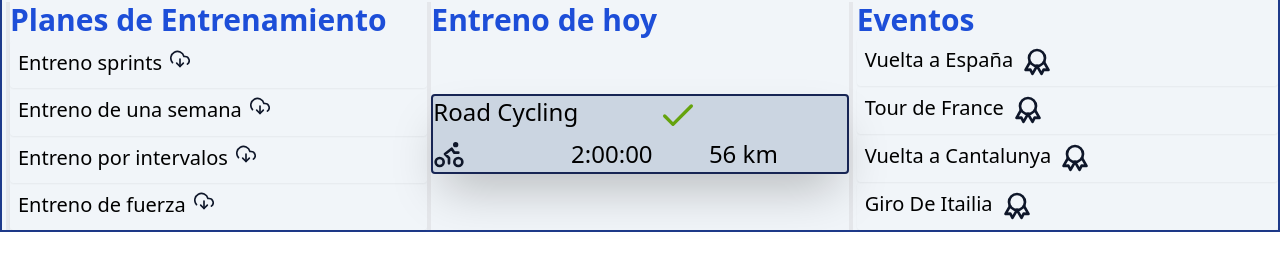
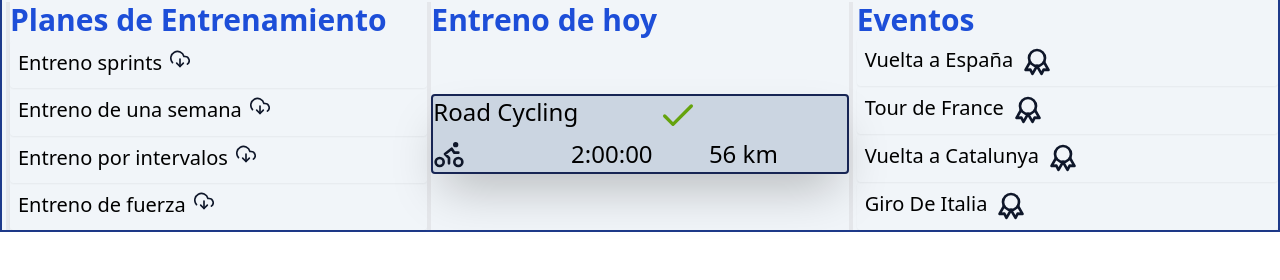
Before and after one commit to JulianMbp/Training, a Next.js app: page / in a window 1280 px wide. Shown: the part 372-652 px from the top of the page. Built offline with nearby package versions, Linux system fonts and the light colour scheme.

Commit message:
agregacion de comentarios y correcion de errores

```diff
--- a/app/page.tsx
+++ b/app/page.tsx
@@ -1,6 +1,7 @@
 export default function Home() {
   return (
     <main>
+      {/* Header para banner y barra de navegacion */}
       <header className=" w-screen h-20 bg-[#27303F]">
         <div className="grid grid-cols-8 ">
           <h1 className=" order-1 text-2xl font-bold text-white text-center mt-2 col-span-2 pt-3">
@@ -18,7 +19,7 @@ export default function Home() {
             </nav>
         </div>
       </header>
-
+      {/* Nombre de perfil */}
       <nav id="home" className="bg-slate-100  h-full w-full text-7xl border-2 border-blue-900 ">
         <menu className="grid grid-cols-1 md:grid-cols-4">
           <div className="text-2xl m-2 p-4 gap-3 flex col-span-4 shadow-lg  border border-blue-900">
@@ -26,12 +27,13 @@ export default function Home() {
             <div className="text-3xl pt-4">Chris Froome</div>
           </div>
           <div>
-
+            {/* banner de bienvenida */}
           </div>
           <div className="text-center text-4xl shadow-xl col-span-4 font-extrabold border mx-2 mt-10 border-blue-800">
             Bienvenido a tu entrenamiento Chris
           </div>
         </menu>
+        {/* seccion planes de entrenamiento */}
         <menu className="grid grid-cols-2 md:grid-cols-3 mt-20">
           <div className="ml-1 border-x-4 grid grid-cols-1 text-3xl h-auto w-full">
             <p className="text-3xl font-semibold text-blue-700 ">Planes de Entrenamiento</p>
@@ -52,7 +54,7 @@ export default function Home() {
               <svg className="h-5 w-5 text-slate-900"  viewBox="0 0 24 24"  fill="none"  stroke="currentColor"  stroke-width="2"  stroke-linecap="round"  stroke-linejoin="round">  <polyline points="8 17 12 21 16 17" />  <line x1="12" y1="12" x2="12" y2="21" />  <path d="M20.88 18.09A5 5 0 0 0 18 9h-1.26A8 8 0 1 0 3 16.29" /></svg>
             </a>
           </div>
-
+          {/* Seccion del entreno planificado y/o hecho para el dia */}
           <div className="grid grid-cols-1 md:grid-cols-2 border-x-4 text-2xl w-full ">
             <p className="col-span-2 text-3xl font-semibold text-blue-700">Entreno de hoy</p>
             <div className="bg-slate-300 rounded border-2 shadow-2xl border-blue-950 grid grid-cols-3 col-span-2 h-20 w-full">
@@ -64,10 +66,9 @@ export default function Home() {
             <p className="">56 km</p>
             </div>
           </div>
-
+          {/* Seccion de eventos y competencias */}
           <div className="pl-1 text-2xl grid grid-cols-1">
             <p className="text-3xl font-semibold text-blue-700">Eventos</p>
-
             <a href="" className="flex shadow-sm gap-2 text-xl text-black hover:bg-[#2f5aa8] text-left p-2 rounded hover:text-gray-50 ">
               Vuelta a España
             <svg className="h-8 w-8 text-slate-900"  width="24" height="24" viewBox="0 0 24 24" stroke-width="2" stroke="currentColor" fill="none" stroke-linecap="round" stroke-linejoin="round">  <path stroke="none" d="M0 0h24v24H0z"/>  <circle cx="12" cy="9" r="6" />  <polyline points="9 14.2 9 21 12 19 15 21 15 14.2" transform="rotate(-30 12 9)" />  <polyline points="9 14.2 9 21 12 19 15 21 15 14.2" transform="rotate(30 12 9)" /></svg>
@@ -77,18 +78,18 @@ export default function Home() {
             <svg className="h-8 w-8 text-slate-900"  width="24" height="24" viewBox="0 0 24 24" stroke-width="2" stroke="currentColor" fill="none" stroke-linecap="round" stroke-linejoin="round">  <path stroke="none" d="M0 0h24v24H0z"/>  <circle cx="12" cy="9" r="6" />  <polyline points="9 14.2 9 21 12 19 15 21 15 14.2" transform="rotate(-30 12 9)" />  <polyline points="9 14.2 9 21 12 19 15 21 15 14.2" transform="rotate(30 12 9)" /></svg>
             </a>
             <a href="" className="flex shadow-sm gap-2 text-xl text-black hover:bg-[#2f5aa8] text-left p-2 rounded hover:text-gray-50 ">
-              Vuelta a Cantalunya
+              Vuelta a Catalunya
             <svg className="h-8 w-8 text-slate-900"  width="24" height="24" viewBox="0 0 24 24" stroke-width="2" stroke="currentColor" fill="none" stroke-linecap="round" stroke-linejoin="round">  <path stroke="none" d="M0 0h24v24H0z"/>  <circle cx="12" cy="9" r="6" />  <polyline points="9 14.2 9 21 12 19 15 21 15 14.2" transform="rotate(-30 12 9)" />  <polyline points="9 14.2 9 21 12 19 15 21 15 14.2" transform="rotate(30 12 9)" /></svg>
             </a>
             <a href="" className="flex shadow-sm gap-2 text-xl text-black hover:bg-[#2f5aa8] text-left p-2 rounded hover:text-gray-50 ">
-              Giro De Itailia
+              Giro De Italia
             <svg className="h-8 w-8 text-slate-900"  width="24" height="24" viewBox="0 0 24 24" stroke-width="2" stroke="currentColor" fill="none" stroke-linecap="round" stroke-linejoin="round">  <path stroke="none" d="M0 0h24v24H0z"/>  <circle cx="12" cy="9" r="6" />  <polyline points="9 14.2 9 21 12 19 15 21 15 14.2" transform="rotate(-30 12 9)" />  <polyline points="9 14.2 9 21 12 19 15 21 15 14.2" transform="rotate(30 12 9)" /></svg>
             </a>
 
           </div>
         </menu>
       </nav>
-
+      {/* Calendario */}
       <nav id="dashboard" className="grid grid-cols-1 bg-slate-100 h-full w-full divide-x md:grid-cols-4 mt-20">
         <menu className="font-light grid grid-cols-7 col-span-3 h-full w-full order-2 border-2 border-slate-500 ">
           <div className="border-2 h-20 col-span-7 border-slate-500 ">
@@ -117,6 +118,7 @@ export default function Home() {
           </div>
           <div className="border-2 col-start-3 border-slate-500 ">
             1
+            {/* entreno planificado en el dia */}
             <div className="bg-slate-300 rounded border-2 shadow-2xl border-blue-950 grid grid-cols-1 md:grid-cols-3 col-span-2 h-20 w-full">
               <p className="col-span-3 flex">
                 Road Cycling
@@ -281,7 +283,7 @@ export default function Home() {
             </div>
           </div>
         </menu>
-
+        {/* Boton para agregar entrenamiento */}
         <div className="order-1 flex flex-col gap-1">
           <div className=" text-black hover:bg-[#2f5aa8]  text-center p-2 m-2 rounded hover:text-gray-50 ">
             <a href="#training" className="flex">
@@ -289,12 +291,14 @@ export default function Home() {
               <h3 className="font-thin">Agregar entrenamiento</h3>
             </a>
           </div>
+          {/* Boton para agregar competencia */}
           <div className=" text-black hover:bg-[#2f5aa8] text-center p-2 m-2 rounded hover:text-gray-50 ">
             <a href="#evento" className="flex">
               <svg className="h-8 w-8 text-slate-900"  width="24" height="24" viewBox="0 0 24 24" stroke-width="2" stroke="currentColor" fill="none" stroke-linecap="round" stroke-linejoin="round">  <path stroke="none" d="M0 0h24v24H0z"/>  <circle cx="12" cy="9" r="6" />  <polyline points="9 14.2 9 21 12 19 15 21 15 14.2" transform="rotate(-30 12 9)" />  <polyline points="9 14.2 9 21 12 19 15 21 15 14.2" transform="rotate(30 12 9)" /></svg>
               <h3 className="font-thin">Agregar Competencia</h3>
             </a>
           </div>
+          {/* boton para agregar recordatorio */}
           <div className=" text-black hover:bg-[#2f5aa8] text-center p-2 m-2 rounded hover:text-gray-50 ">
             <a href="#recordar" className="flex">
               <svg className="h-8 w-8 text-slate-900"  width="24" height="24" viewBox="0 0 24 24" stroke-width="2" stroke="currentColor" fill="none" stroke-linecap="round" stroke-linejoin="round">  <path stroke="none" d="M0 0h24v24H0z"/>  <polyline points="9 11 12 14 20 6" />  <path d="M20 12v6a2 2 0 0 1 -2 2h-12a2 2 0 0 1 -2 -2v-12a2 2 0 0 1 2 -2h9" /></svg>
@@ -304,6 +308,7 @@ export default function Home() {
         </div>
       </nav>
 
+      {/* Seccion para insertar entrenamiento  */}
       <nav id="#training" className=" shadow-2xl border-2 border-black p-3 mx-[40%] my-[20%] h-48 w-[30%] ">
 
           <div className="grid grid-cols-2 md:grid-cols-4 grid-rows-4 col-span-2">
```
